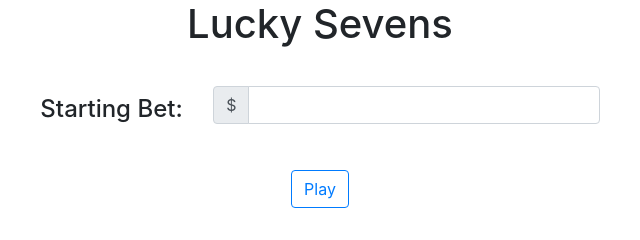
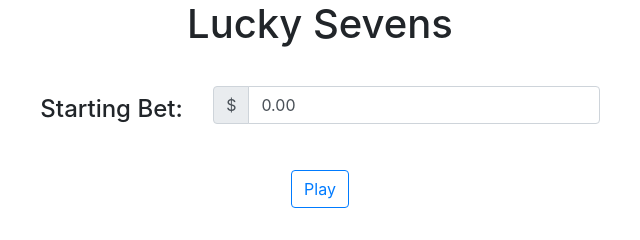
Before and after one commit to sebbyu/LuckySevens, a plain HTML site: page index.html in a window 1280 px wide. Shown: the full height of the page, 320-960 px from the left. Drawn offline with nearby package versions, Linux system fonts and the light colour scheme.

Commit message:
fixed initial value for input

```diff
--- a/index.html
+++ b/index.html
@@ -21,7 +21,8 @@
             <div class="input-group-prepend">
               <span class="input-group-text">$</span>
             </div>
-            <input type="number" class="form-control" id="main-main--betting--betting_price" aria-label="Amount (to the nearest dollar)">
+            <input type="number" class="form-control" id="main-main--betting--betting_price" aria-label="Amount (to the nearest dollar)"
+              value="0.00">
           </div>
         </div>
         <div class="main-main--button">
```
